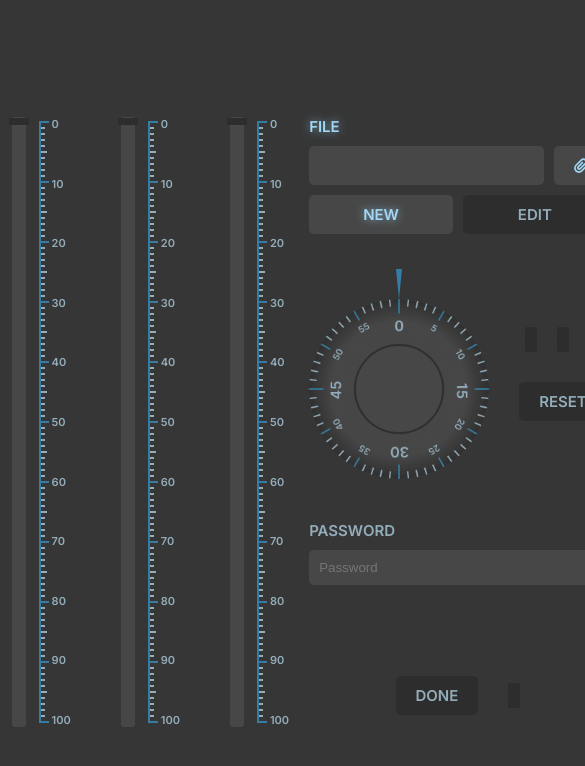
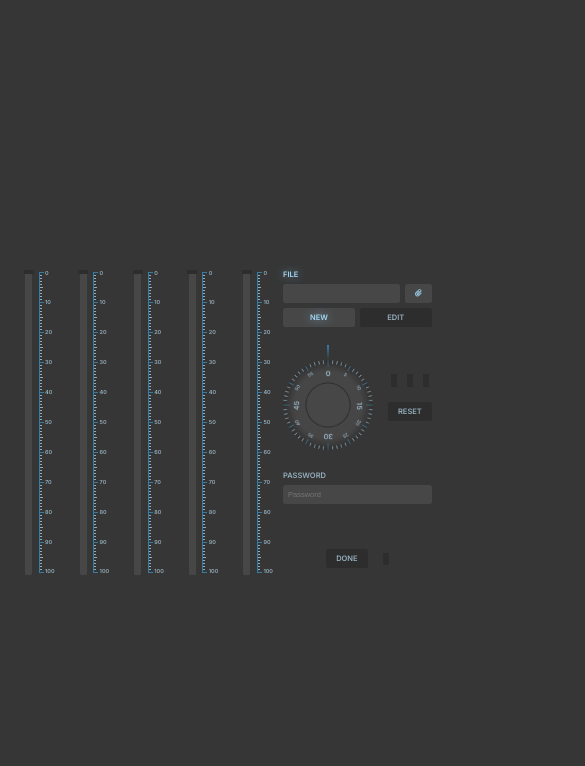
Before and after one commit to Andy-Castiello/password_manager, a React (Create React App) app: page / in a window 390 px wide. Shown: the top 766 px of the page, 585 px wide, since content can reach past the window. Built offline with nearby package versions, Linux system fonts and the light colour scheme.

Commit message:
Agregado de breakpoints, ico en html y cambio de mouseEvents a pointerEvents

```diff
--- a/public/index.html
+++ b/public/index.html
@@ -3,12 +3,8 @@
 	<head>
 		<meta charset="utf-8" />
 		<meta name="viewport" content="width=device-width, initial-scale=1" />
-		<meta name="theme-color" content="#000000" />
-		<meta
-			name="description"
-			content="Web site created using create-react-app"
-		/>
-		<title>React Redux App</title>
+		<title>Password Manager</title>
+		<link rel="icon" type="image/x-icon" href="./lock.ico" />
 	</head>
 	<body>
 		<div id="root"></div>
--- a/src/AccessPanel/AccessPanel.scss
+++ b/src/AccessPanel/AccessPanel.scss
@@ -4,5 +4,4 @@
 	padding: 2rem;
 	display: grid;
 	column-gap: 2rem;
-
 	}
--- a/src/AccessPanel/Bars/Bar/Bar.tsx
+++ b/src/AccessPanel/Bars/Bar/Bar.tsx
@@ -1,5 +1,5 @@
 import './Bar.scss';
-import { MouseEvent, useEffect } from 'react';
+import { PointerEvent, useEffect } from 'react';
 import { useAppDispatch, useAppSelector } from '../../../store/hooks';
 import { setBarValue } from '../../../store/slices/accessValues/accessValues';
 
@@ -39,7 +39,7 @@ const Bar = ({ barId }: props) => {
 	useEffect(() => {
 		placeSelector(value);
 	});
-	const moveSelector = (event: MouseEvent) => {
+	const moveSelector = (event: PointerEvent) => {
 		const initialY = event.clientY;
 
 		if (event.target instanceof HTMLDivElement) {
@@ -49,7 +49,7 @@ const Bar = ({ barId }: props) => {
 				getComputedStyle(selector).top
 			);
 
-			const MouseMove = (e: any) => {
+			const PointerMove = (e: any) => {
 				let newPos = initialSelectorPosition + e.clientY - initialY;
 				if (newPos <= convertRemToPixels(min)) {
 					newPos = 0;
@@ -60,10 +60,10 @@ const Bar = ({ barId }: props) => {
 				}
 				dispatch(setBarValue({ barId, value: newPos }));
 			};
-			document.addEventListener('mousemove', MouseMove);
-			document.onmouseup = () => {
-				document.removeEventListener('mousemove', MouseMove);
-				document.onmouseup = null;
+			document.addEventListener('pointermove', PointerMove);
+			document.onpointerup = () => {
+				document.removeEventListener('pointermove', PointerMove);
+				document.onpointerup = null;
 			};
 		}
 	};
@@ -82,7 +82,7 @@ const Bar = ({ barId }: props) => {
 							: ''
 					}`}
 					id={'bar-select' + barId}
-					onMouseDown={
+					onPointerDown={
 						accessPanelState === 'normal' ||
 						accessPanelState === 'edit'
 							? moveSelector
--- a/src/AccessPanel/Lock/Lock.tsx
+++ b/src/AccessPanel/Lock/Lock.tsx
@@ -1,6 +1,6 @@
 import Led from '../../Components/Led/Led';
 import Button from '../../Components/Button/Button';
-import { MouseEvent, useState, useRef } from 'react';
+import { PointerEvent, useState, useRef } from 'react';
 import './Lock.scss';
 import { useAppDispatch, useAppSelector } from '../../store/hooks';
 import {
@@ -61,7 +61,7 @@ const Lock = () => {
 			}
 		}
 	};
-	const turnLock = (event: MouseEvent) => {
+	const turnLock = (event: PointerEvent) => {
 		if (lastTimeOut) {
 			clearTimeout(lastTimeOut);
 		}
@@ -85,7 +85,7 @@ const Lock = () => {
 			);
 			const initialPos = position.current;
 
-			const MouseMove = (e: any) => {
+			const PointerMove = (e: any) => {
 				const actualPos = calcAngleDegrees(
 					e.clientX,
 					e.clientY,
@@ -122,15 +122,15 @@ const Lock = () => {
 				lock.style.transform = `rotate(${newPos * step}deg)`;
 				position.current = newPos;
 			};
-			document.addEventListener('mousemove', MouseMove);
-			document.onmouseup = () => {
+			document.addEventListener('pointermove', PointerMove);
+			document.onpointerup = () => {
 				setLastTimeOut(
 					setTimeout(() => {
 						setKey();
 					}, 400)
 				);
-				document.removeEventListener('mousemove', MouseMove);
-				document.onmouseup = null;
+				document.removeEventListener('pointermove', PointerMove);
+				document.onpointerup = null;
 			};
 		}
 	};
@@ -179,7 +179,7 @@ const Lock = () => {
 							})`,
 						}}
 						className="lock__wheel__wheel"
-						onMouseDown={
+						onPointerDown={
 							accessPanelState === 'normal' ||
 							accessPanelState === 'edit'
 								? turnLock
--- a/src/App.scss
+++ b/src/App.scss
@@ -1,11 +1,12 @@
 @import 'variables.scss';
 
-.main-component{
-
-    display: flex;
-    min-height: 100vh;
-    min-width: 100vw;
-    align-items: center;
-    justify-content: center;
-    font-size: 1.5rem;
+.main-component {
+	display: flex;
+	align-items: center;
+	min-height: 100vh;
+	margin: auto;
+	width: min-content;
+	margin: auto;
+	font-size: 1.5rem;
+	padding: 2rem;
 }
--- a/src/index.scss
+++ b/src/index.scss
@@ -10,7 +10,7 @@
 	box-sizing: border-box;
 	user-select: none;
 	color: $blue-color2;
-	text-shadow: 0 0 10px rgba($blue-color2, .7);
+	text-shadow: 0 0 10px rgba($blue-color2, 0.7);
 }
 html {
 	font-size: 62.5%;
@@ -19,18 +19,32 @@ html {
 body {
 	background-color: $dark-background1;
 }
-.text-input{
-
+.text-input {
 	background-color: $dark-background3;
 	text-shadow: none;
 	outline: none;
 	color: $blue-color1;
 	padding: 1rem;
-	border-radius: .5rem;
+	border-radius: 0.5rem;
 	border: none;
+	font-size: 100%;
 }
-.text--disabled{
-
+.text--disabled {
 	color: $blue-color1;
 	text-shadow: none;
 }
+@media only screen and (max-width: 1200px) {
+	html {
+		font-size: 50%;
+	}
+}
+@media only screen and (max-width: 768px) {
+	html {
+		font-size: 43.75%;
+	}
+}
+@media only screen and (max-width: 600px) {
+	html {
+		font-size: 31.25%;
+	}
+}
```
Also changed, not shown: 1 other file (tests, documents, lock files or other folders).
